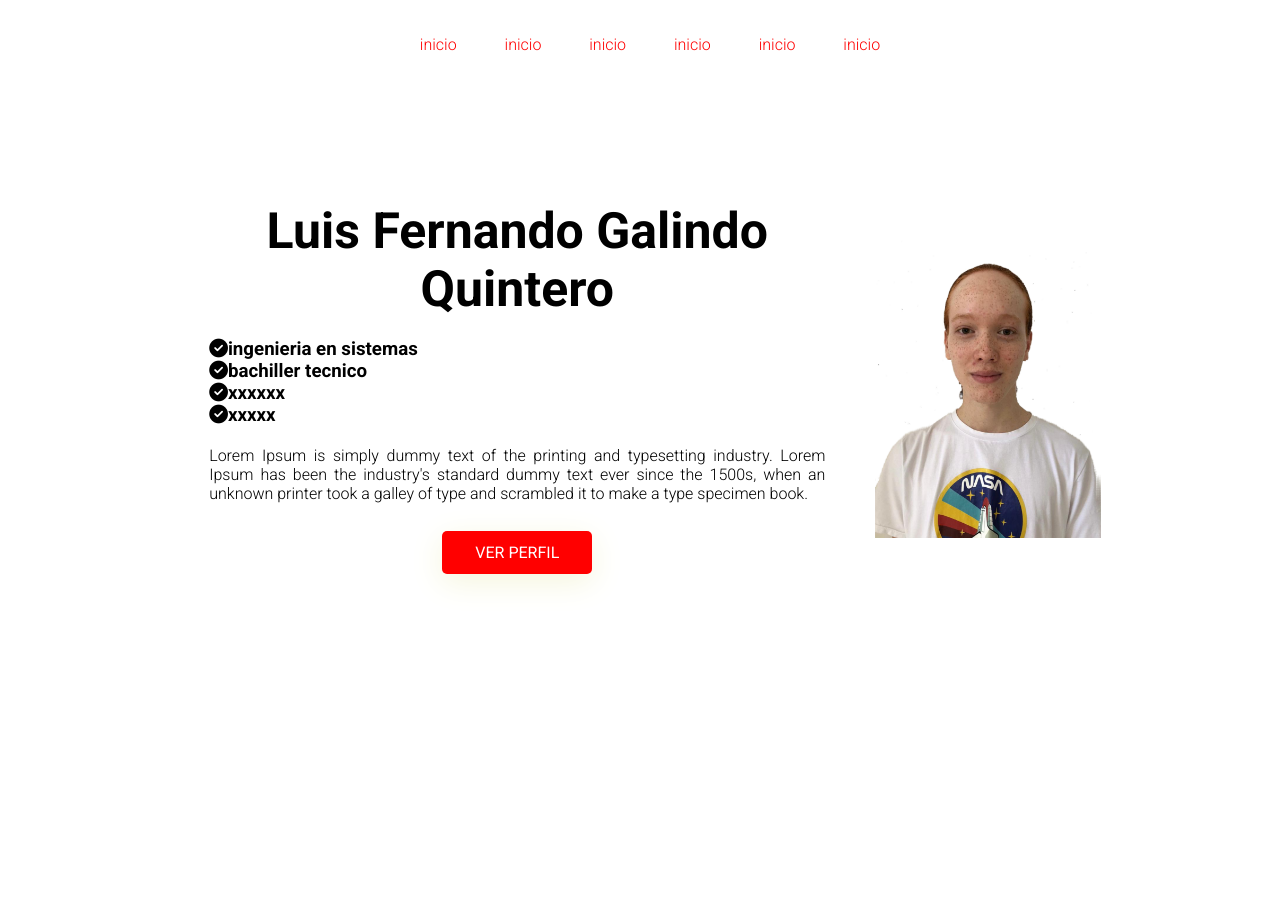
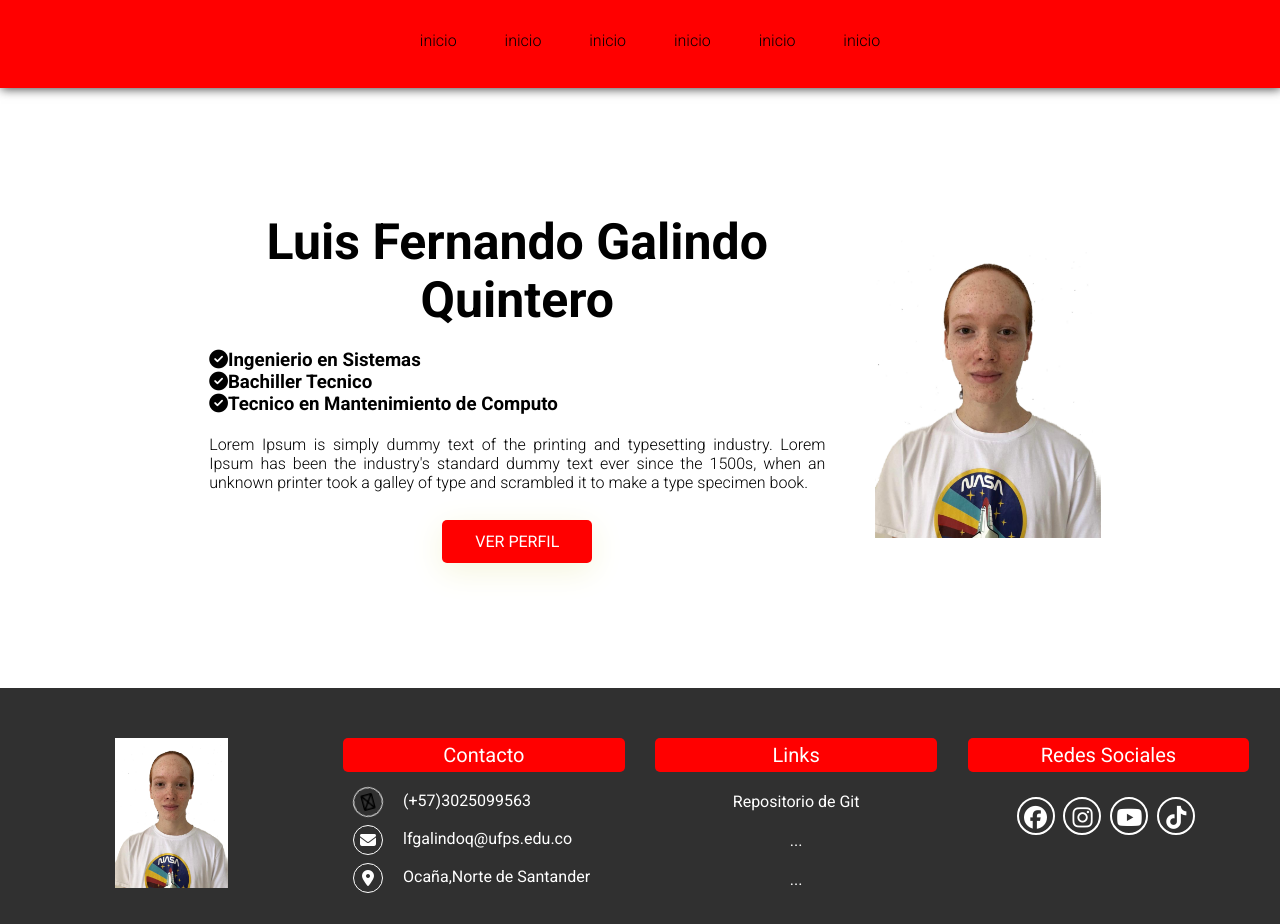
Before and after one commit to xXluisferXx/Curriculum, a plain HTML site: page index.html in a window 1280 px wide. Before the commit the page ends 800 px from the top, so only its background shows below. Drawn offline with Linux system fonts and the light colour scheme.

Commit message:
update curriculum vitae

```diff
--- a/css/estilo.css
+++ b/css/estilo.css
@@ -11,12 +11,16 @@ body{
 h1{
     font-size: 50px;
 }
+.contenedor.nav{
+    background-color: #ff0000;
+}
 
 .contenedor{
     width: 90%;
     max-width: 1400px;
     margin: auto;
     overflow: hidden;
+    background-color: #fff;
 }
 
 header::before{
@@ -28,8 +32,9 @@ header::before{
 nav{
     width: 100%;
     height: 88px;
-    background: #fff;
+    background: #ff0000;
     border-bottom: 1px 1px 10px 0 rgba(0,0,0,.2);
+    box-shadow: 1px 1px 10px 0 rgba(0, 0, 0, 0.747);
     position: fixed;
     top: 0;
     z-index: 100;
@@ -37,7 +42,7 @@ nav{
 
 .nav{
     display: flex;
-    height: 88px;
+    height: 80px;
     width: 100%;
     align-items: center;
 }
@@ -48,7 +53,7 @@ margin: auto;
 }
 
 .nav .enlaces-header a {
-    color: red;
+    color: rgb(0, 0, 0);
     text-decoration: none;
     margin-left: 20px;
     padding: 12px;
@@ -56,8 +61,8 @@ margin: auto;
 }
 
 .nav .enlaces-header a:hover{
-    color: #fff;
-    background-color: red;
+    color: #000000;
+    background-color: rgb(255, 255, 255);
     border-color: aliceblue;
     transition: all ease-in-out .3s;
 }
@@ -116,3 +121,92 @@ margin: 0 0 0 30px;
     box-shadow: 0 8px 32px beige;
 
 }
+
+footer{
+    background: #303030;
+    padding: 50px 0 20px 0;
+    overflow: hidden;
+    display: flex;
+    flex-wrap: wrap;
+    justify-content: space-evenly;
+    margin: auto;
+}
+
+.partfooter{
+    width: 22%;
+    text-align: center;
+}
+
+.partfooter img{
+    width: 40%;
+}
+.partfooter h4{
+    color: #fff;
+    font-size: 20px;
+    font-weight: 400;
+    margin-bottom: 15px;
+    background-color: #ff0000;
+    border-radius: 5px;
+    border: #ff0000;
+    padding: 5px;
+}
+.Contac{
+   margin: 10px;
+   display: block;
+text-align: left;
+}
+
+.Contac > i{
+color: #fff;
+float: left;
+margin: 0 0 0 0;
+border: 1px solid white;
+border-radius: 50%;
+height: 30px;
+width: 30px;
+line-height: 28px;
+text-align: center;
+align-items: center;
+}
+
+.Contac > p{
+    margin-left: 50px;
+    align-items: center;
+    line-height: 28px;
+    font-weight: 500;
+    color: #fff;
+}
+
+.partfooter > a{
+    display: block;
+    color: #fff;
+    text-decoration: none;
+    margin-bottom: 10px;
+    font-weight: 500;
+    padding: 5px;
+}
+
+.partfooter > a:hover{
+    background-color: #ff0000;
+    transition: all ease-in-out .6s;
+}
+
+.social-media > a > i{
+    font-size: 23px;
+    color: #fff;
+    display: inline-block;
+    border: 2px solid white;
+    border-radius: 50%;
+    width: 38px;
+    height: 38px;
+    line-height: 36px;
+    margin-top: 10px;
+    text-align: center;
+    margin-right: 5px;
+    transition: all ease-in-out .6s;
+}
+
+.social-media a > i:hover{
+    background-color: #ff0000;
+    border-color: #ff0000;
+}
--- a/index.html
+++ b/index.html
@@ -8,7 +8,7 @@
     <meta name="title" content="hoja de vida de luis fernando">
     <meta name="keywords" content="hoja de vida, curriculum vitae">
     <link rel="autor" href="ENLACE DE LINKEDIN">
-    <link rel="icon" href="../1660612132246.png" type="imagen/png">
+    <link rel="icon" href="../img/1660612132246.png" type="imagen/png">
     <title>Hoja de vida-Luis Fernando</title>
     <link href="https://fonts.googleapis.com/css?family=Roboto:100,300,400,700&display=swap" rel="stylesheet">
     <link rel="stylesheet" href="css/estilo.css">
@@ -32,10 +32,9 @@
             <section class="texto-header">
                 <h1>Luis Fernando Galindo Quintero</h1>
                 <div class="titulos">
-                <h3><i class="fa-solid fa-circle-check"></i>ingenieria en sistemas</h3>
-                <h3><i class="fa-solid fa-circle-check"></i>bachiller tecnico</h3>
-                <h3><i class="fa-solid fa-circle-check"></i>xxxxxx</h3>
-                <h3><i class="fa-solid fa-circle-check"></i>xxxxx</h3>
+                <h3><i class="fa-solid fa-circle-check"></i>Ingenierio en Sistemas</h3>
+                <h3><i class="fa-solid fa-circle-check"></i>Bachiller Tecnico</h3>
+                <h3><i class="fa-solid fa-circle-check"></i>Tecnico en Mantenimiento de Computo</h3>
                 </div>
                 <p>Lorem Ipsum is simply dummy text of the printing and typesetting industry. Lorem Ipsum has been the industry's standard dummy text ever since the 1500s, when an unknown printer took a galley of type and scrambled it to make a type specimen book.</p>
                 <a href="#" target="_blank">Ver Perfil</a>
@@ -44,7 +43,46 @@
         </section>
     </div>
 </header>
+<!-- PIE DE PAGINA -->
+<footer>
+    <div class="partfooter">
+        <img src="../img/1660612132246.png" alt="">
+    </div>
+   <div class="partfooter">
+    <h4>Contacto</h4>
+    <div class="Contac">
+        <i class="fa-regular fa-phone fa-shake" style="color: #000000;"></i>
+        <p>(+57)3025099563</p>
+    </div>
+    <div class="Contac">
+        <i class="fa-solid fa-envelope"></i>
+        <p>lfgalindoq@ufps.edu.co</p>
+    </div>
 
+    <div class="Contac">
+        <i class="fa-sharp fa-solid fa-location-dot"></i>
+        <p>Ocaña,Norte de Santander</p>
+    </div>
+    </div>
+
+    <div class="partfooter">
+        <h4>Links</h4>
+        <a href="https://github.com/xXluisferXx/xXluisferXx.git" target="_blank"> Repositorio de Git</a>
+        <a href="#">...</a>
+        <a href="#">...</a>
+    </div>
+    <div class="partfooter">
+        <div class="social-media">
+            <h4>Redes Sociales</h4>
+            <a href="" target="_blank"><i class="fa-brands fa-facebook"></i></a>
+            <a href="" target="_blank"><i class="fa-brands fa-instagram"></i></a>
+            <a href="" target="_blank"><i class="fa-brands fa-youtube"></i></a>
+            <a href="" target="_blank"><i class="fa-brands fa-tiktok"></i></a>
+        </div>
+   </div>
+
+</footer>
+<!-- scripts -->
 <script src="https://kit.fontawesome.com/a3966b3b88.js" crossorigin="anonymous"></script>
 </body>
 </html>
```
